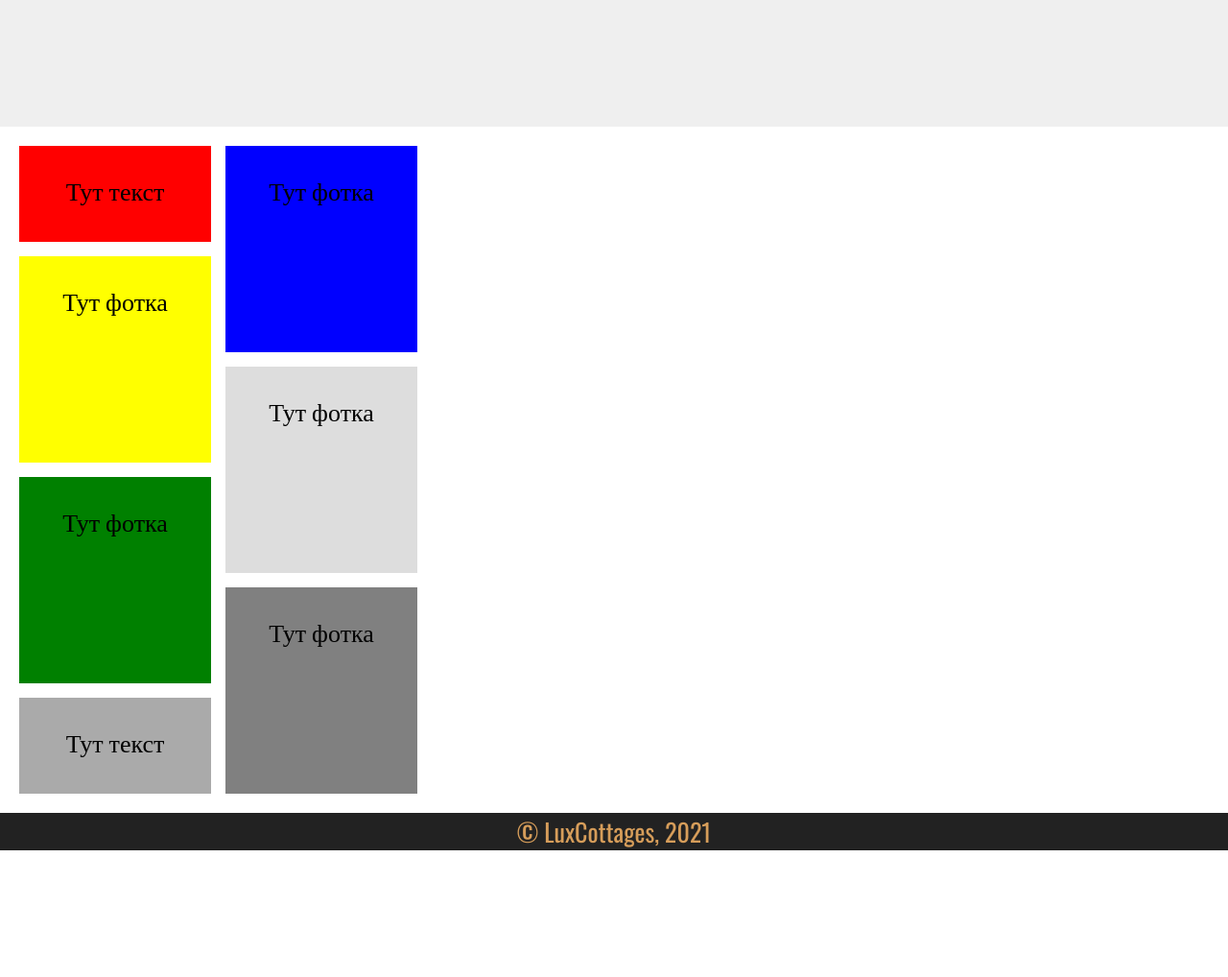
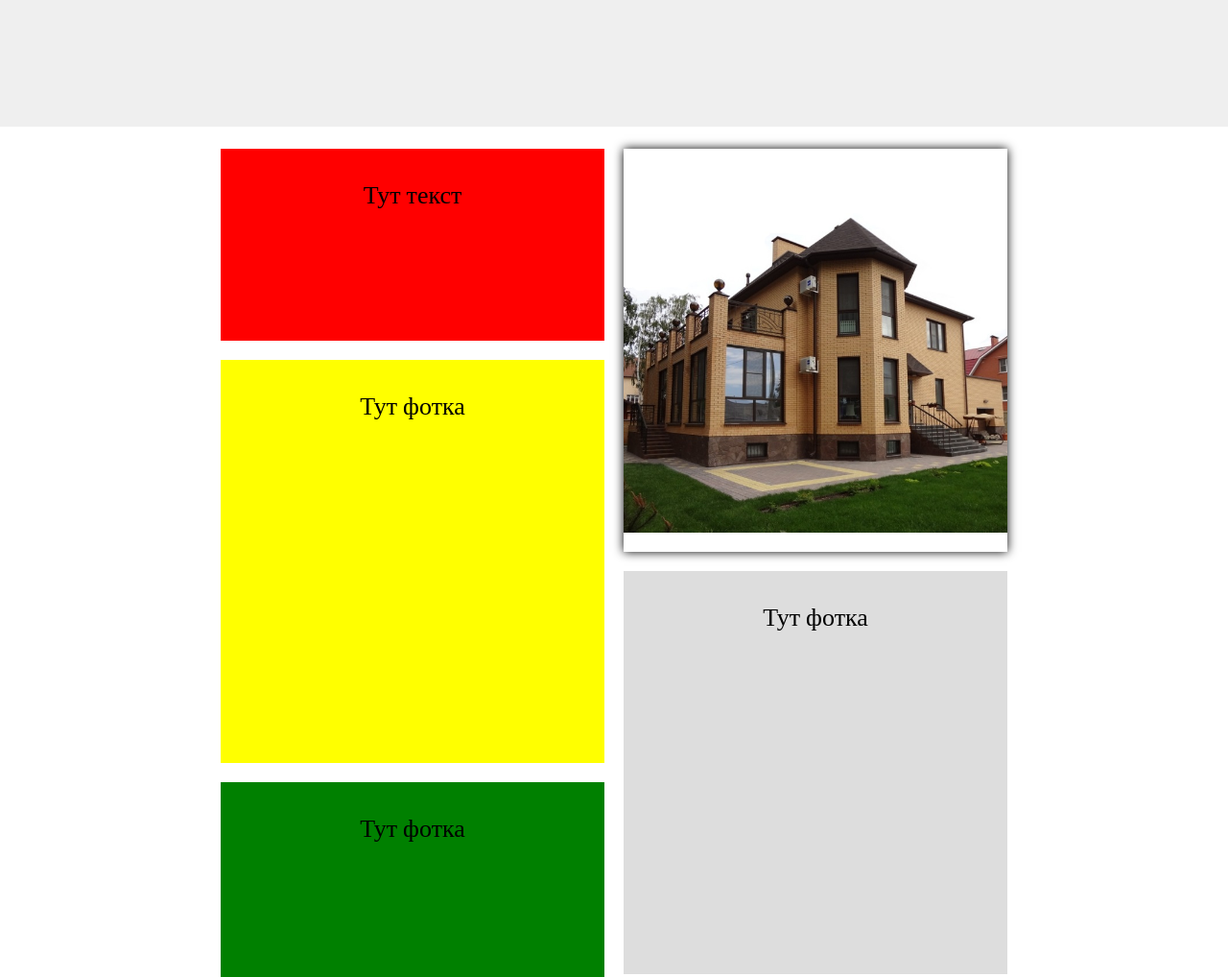
Before and after one commit to alexander193/alexander193.github.io, a plain HTML site: page index.html in a window 1280 px wide. Shown: the part 1120-2138 px from the top of the page at 96% size. Before the commit the page ends 2006 px from the top, so only its background shows below. Drawn offline with nearby package versions, Linux system fonts and the light colour scheme.

Commit message:
1.1.2
Beta grids

```diff
--- a/index.html
+++ b/index.html
@@ -11,11 +11,9 @@
 		<div class="top">
 			<table id="menu">
 				<tr>
-					<td class="td">
+					<td class="td40">
 						<img src="images/ico.ico" alt="house" id="logo">
 						<nobr class="logo gold">Lux</nobr><nobr class="logo">Cottages</nobr>
-					</td>
-					<td class="td">
 					</td>
 					<td class="td">
 						<a href="http://google.com">
@@ -73,12 +71,15 @@
 				</tr>
 			</table>
 		</div>
+		<table align="center" style="text-align: center;">
+			<tr>
+				<td>
 					<div class="grid-container">
 						<div class="post-1" style="background-color: red;">
 							<p class="heading black">Тут текст</p>
 						</div>
 						<div class="post-2" style="background-color: blue;">
-				<p class="heading black">Тут фотка</p>
+							<p class="heading black"></p>
 						</div>
 						<div class="post-3" style="background-color: yellow;">
 							<p class="heading black">Тут фотка</p>
@@ -96,6 +97,9 @@
 							<p class="heading black">Тут текст</p>
 						</div>
 					</div>
+				</td>
+			</tr>
+		</table>
 		<div style="background-color: #222222">
 			<p class="basement_text">© LuxCottages, 2021</p>
 		</div>
--- a/style.css
+++ b/style.css
@@ -45,6 +45,9 @@ p {
 	margin-left: 20px;
 	width: 30px;
 }
+.td40 {
+	width: 40%;
+}
 .td {
 	width: 20%;
 }
@@ -80,16 +83,14 @@ a {
 }
 .grid-container {
   display: grid;
-  grid-template-rows: 100px 100px 100px 100px 100px 100px;
-  grid-template-columns: 200px 200px;
-  grid-gap: 15px;
+  grid-template-rows: repeat(6, 200px);
+  grid-template-columns: repeat(auto-fit, minmax(400px, 1fr));
+  /* grid-template-columns: repeat(auto-fill, minmax(200px, 400px)); */
+  grid-gap: 20px;
   padding: 20px;
-  max-width: 800px;
+  max-width: 900px;
+  box-sizing: border-box;
 }
-/* .grid-container div { */
-	/* padding-bottom: 100%; */
-	/* height: 0; */
-/* } */
 .post-1 {
   grid-row-start: 1;
   grid-column-start: 1;
@@ -99,12 +100,18 @@ a {
   grid-column-start: 2;
   grid-row-end: 3;
   grid-column-end: 3;
+  background: url('images/cottage1.jpg');
+  background-size: contain;
+  box-sizing: border-box;
+  box-shadow: 0 0 10px rgba(0,0,0,5);
 }
 .post-3 {
   grid-row-start: 2;
   grid-column-start: 1;
   grid-row-end: 4;
   grid-column-end: 2;
+  /* background: url('images/cottage2.jpg'); */
+  /* background-size: contain; */
 }
 .post-4 {
   grid-row-start: 3;
```
Lines whose indentation alone changed are shown as unchanged.
